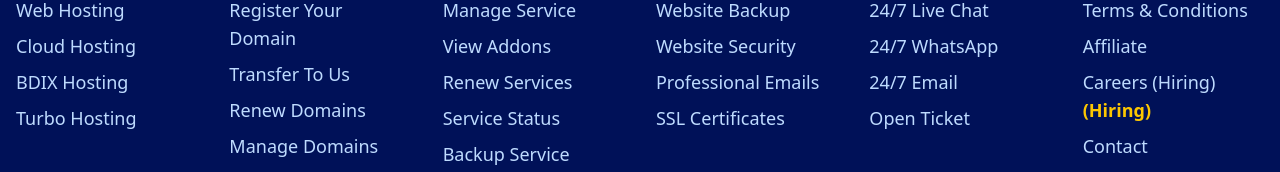
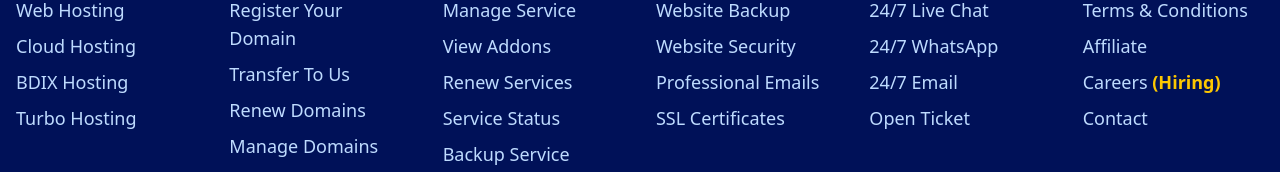
Before and after one commit to ssmahim01/hostnin, a Next.js app: page / in a window 1280 px wide. Shown: the part 5978-6150 px from the top of the page. Built offline with nearby package versions, Linux system fonts and the light colour scheme.

Commit message:
Updated: footer

```diff
--- a/src/components/shared/footer.tsx
+++ b/src/components/shared/footer.tsx
@@ -55,7 +55,7 @@ const footerSections: FooterSection[] = [
     links: [
       { label: "Terms & Conditions", href: "/company/terms" },
       { label: "Affiliate", href: "/company/affiliate" },
-      { label: "Careers (Hiring)", href: "/company/careers" },
+      { label: "Careers", href: "/company/careers" },
       { label: "Contact", href: "/company/contact" },
     ],
   },
@@ -108,7 +108,7 @@ export function Footer() {
                       href={link.href}
                       className="text-blue-200 hover:text-white transition-colors text-lg"
                     >
-                      {link.label} {link?.label === "Careers (Hiring)" && (
+                      {link.label} {link?.label === "Careers" && (
                         <span className="font-semibold text-yellow-400">(Hiring)</span>
                       )}
                     </Link>
```
